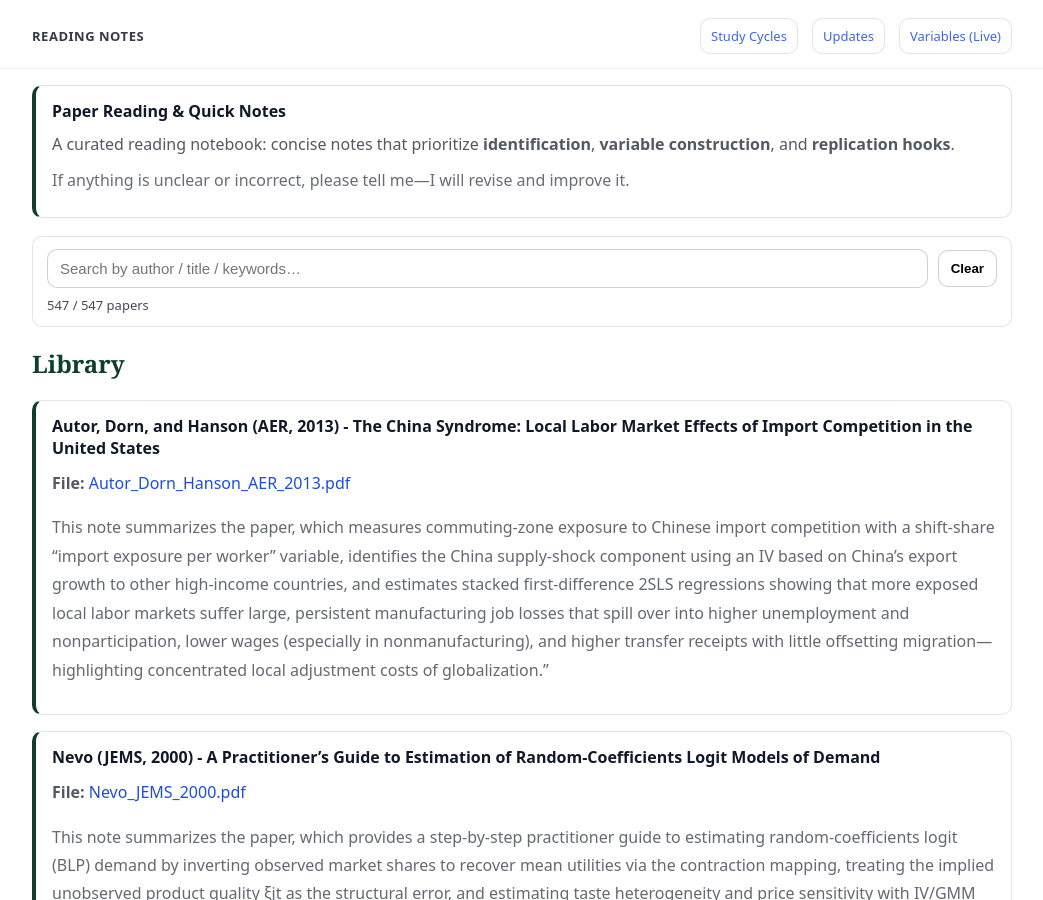
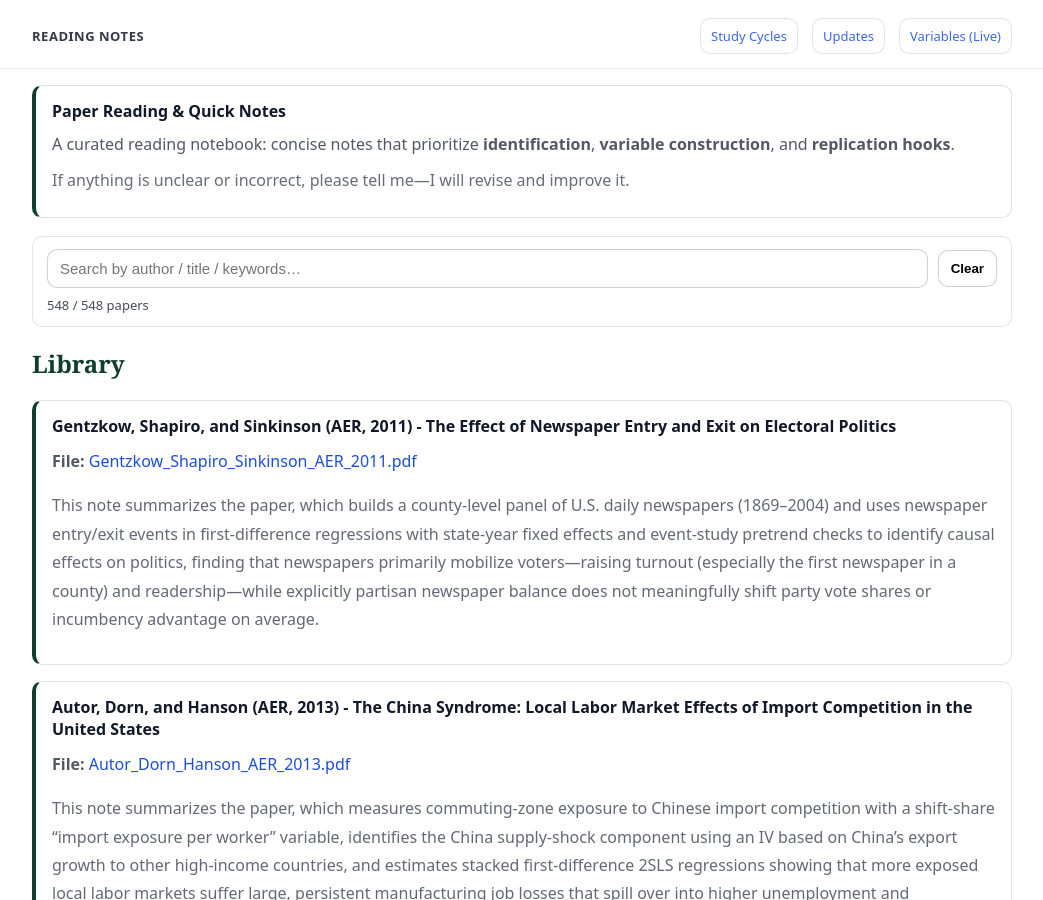
Before and after one commit to yaxinzn/study-archive, a Jekyll site: the page built from reading/index.md, in a window 1280 px wide and 900 px high. Shown: the whole window, without its empty margins (118-1161 px from the left). Built offline with Jekyll 4.4.1, drawn with Linux system fonts in a browser that asks for light colours.

Commit message:
Reading: add/update Gentzkow_Shapiro_Sinkinson_AER_2011.pdf

```diff
--- a/_data/reading.yml
+++ b/_data/reading.yml
@@ -1,3 +1,7 @@
+- title: "Gentzkow, Shapiro, and Sinkinson (AER, 2011) - The Effect of Newspaper Entry and Exit on Electoral Politics"
+  file: "Gentzkow_Shapiro_Sinkinson_AER_2011.pdf"
+  desc: "This note summarizes the paper, which builds a county-level panel of U.S. daily newspapers (1869–2004) and uses newspaper entry/exit events in first-difference regressions with state-year fixed effects and event-study pretrend checks to identify causal effects on politics, finding that newspapers primarily mobilize voters—raising turnout (especially the first newspaper in a county) and readership—while explicitly partisan newspaper balance does not meaningfully shift party vote shares or incumbency advantage on average."
+
 - title: "Autor, Dorn, and Hanson (AER, 2013) - The China Syndrome: Local Labor Market Effects of Import Competition in the United States"
   file: "Autor_Dorn_Hanson_AER_2013.pdf"
   desc: "This note summarizes the paper, which measures commuting-zone exposure to Chinese import competition with a shift-share “import exposure per worker” variable, identifies the China supply-shock component using an IV based on China’s export growth to other high-income countries, and estimates stacked first-difference 2SLS regressions showing that more exposed local labor markets suffer large, persistent manufacturing job losses that spill over into higher unemployment and nonparticipation, lower wages (especially in nonmanufacturing), and higher transfer receipts with little offsetting migration—highlighting concentrated local adjustment costs of globalization.”"
```
Also changed, not shown: 1 other file.
